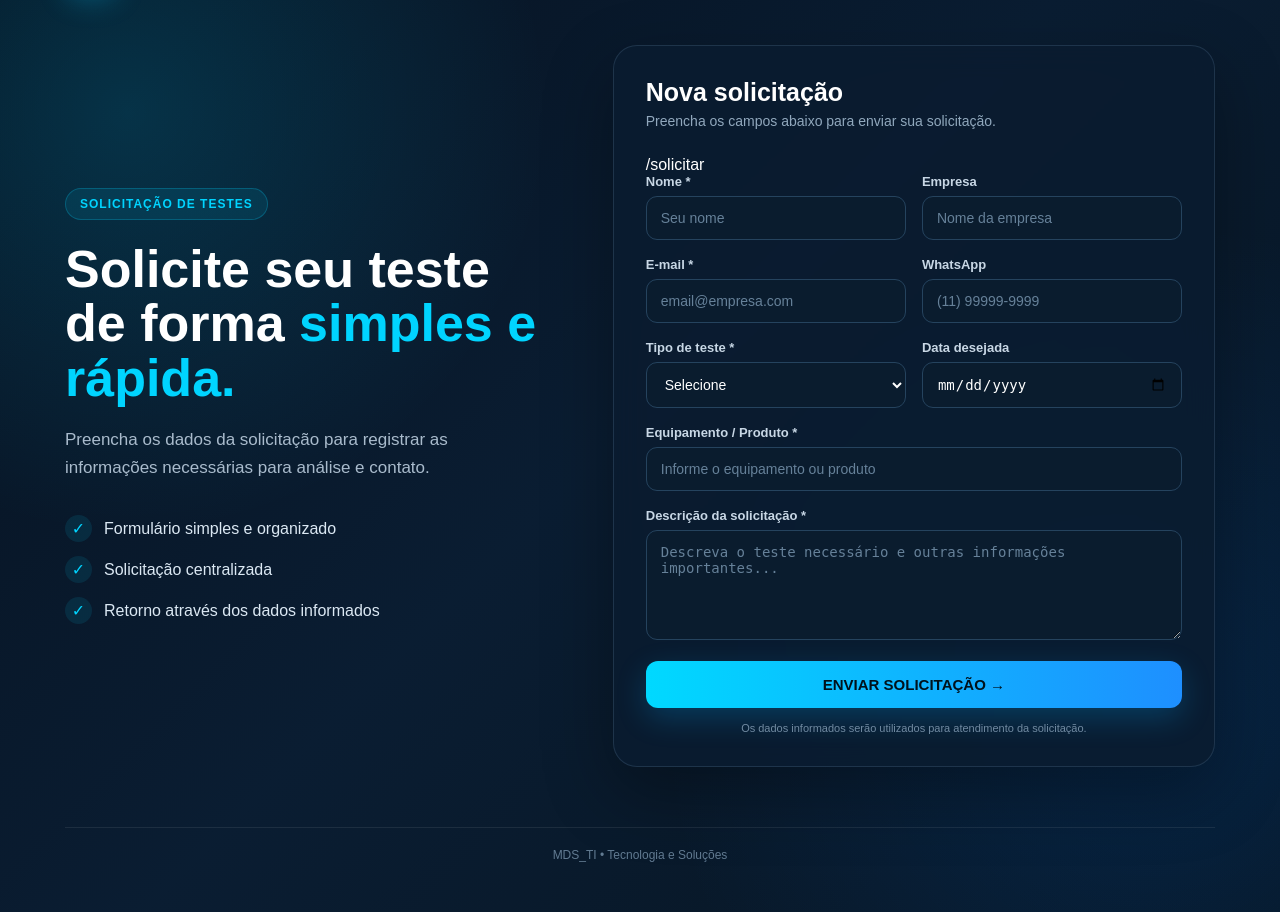
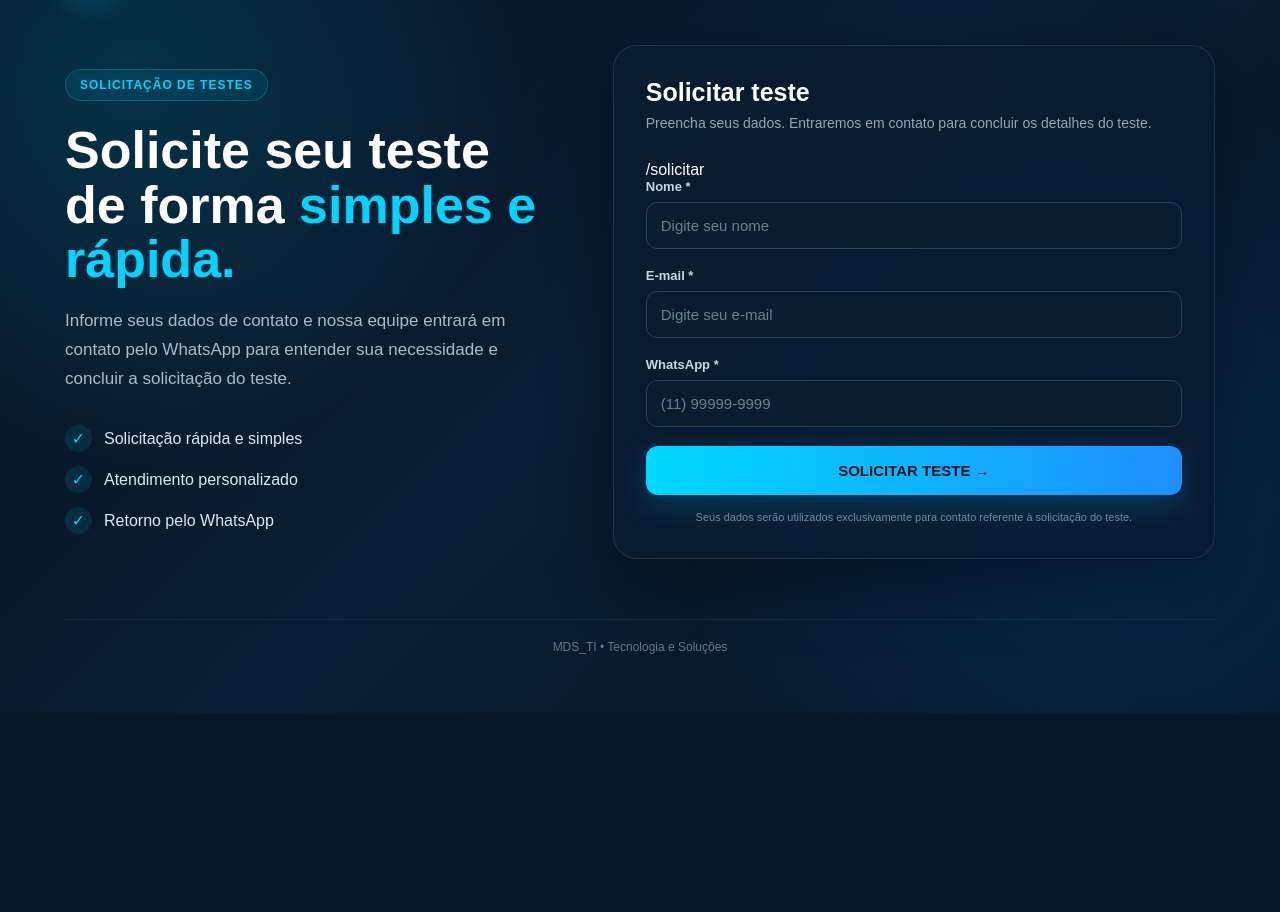
Before and after one commit to marcioecofabril-hub/MDS-TI-Solicitacao, a Flask app: page / in a window 1280 px wide. Shown: the part 87-999 px from the top of the page. After the commit the page ends 800 px from the top, so only its background shows below. Run offline with Flask 3, Linux system fonts and the light colour scheme.

Commit message:
Update index.html

```diff
--- a/templates/index.html
+++ b/templates/index.html
@@ -61,7 +61,6 @@
         .logo-icon {
             width: 52px;
             height: 52px;
-
             border-radius: 15px;
 
             display: flex;
@@ -71,8 +70,7 @@
             font-size: 23px;
             font-weight: 800;
 
-            background:
-                linear-gradient(
+            background: linear-gradient(
                 135deg,
                 #00d4ff,
                 #0077ff
@@ -107,7 +105,7 @@
             align-items: center;
         }
 
-        /* LADO ESQUERDO */
+        /* APRESENTAÇÃO */
 
         .hero-tag {
             display: inline-block;
@@ -207,6 +205,7 @@
         .card-subtitle {
             color: #91a8bd;
             font-size: 14px;
+            line-height: 1.5;
             margin-bottom: 27px;
         }
 
@@ -222,28 +221,36 @@
 
             color: #7ff0bb;
 
-            border-radius: 12px;
+            border-radius: 14px;
 
-            padding: 14px;
-            margin-bottom: 20px;
+            padding: 20px;
+
+            margin-bottom: 22px;
+
+            line-height: 1.6;
+        }
+
+        .success-title {
+            font-size: 18px;
+            font-weight: 800;
+            margin-bottom: 6px;
+        }
+
+        .success-text {
+            font-size: 14px;
+            color: #b8f7da;
         }
 
         /* CAMPOS */
 
-        .row {
-            display: grid;
-            grid-template-columns: 1fr 1fr;
-            gap: 16px;
-        }
-
         .field {
-            margin-bottom: 17px;
+            margin-bottom: 19px;
         }
 
         label {
             display: block;
 
-            margin-bottom: 7px;
+            margin-bottom: 8px;
 
             color: #c8d7e5;
 
@@ -251,9 +258,7 @@
             font-weight: 600;
         }
 
-        input,
-        select,
-        textarea {
+        input {
             width: 100%;
 
             border:
@@ -264,38 +269,25 @@
             background: #0a1c2e;
             color: #ffffff;
 
-            padding: 13px 14px;
+            padding: 14px;
 
-            font-size: 14px;
+            font-size: 15px;
 
             outline: none;
 
             transition: 0.2s;
         }
 
-        input::placeholder,
-        textarea::placeholder {
+        input::placeholder {
             color: #668199;
         }
 
-        input:focus,
-        select:focus,
-        textarea:focus {
+        input:focus {
             border-color: #00cfff;
 
             box-shadow:
                 0 0 0 3px
                 rgba(0, 207, 255, 0.09);
-        }
-
-        textarea {
-            min-height: 110px;
-            resize: vertical;
-        }
-
-        select option {
-            background: #0a1c2e;
-            color: #ffffff;
         }
 
         /* BOTÃO */
@@ -306,7 +298,7 @@
             border: 0;
             border-radius: 12px;
 
-            padding: 15px;
+            padding: 16px;
 
             cursor: pointer;
 
@@ -348,6 +340,8 @@
 
             font-size: 11px;
 
+            line-height: 1.5;
+
             margin-top: 14px;
         }
 
@@ -355,7 +349,6 @@
 
         footer {
             margin-top: 60px;
-
             padding-top: 20px;
 
             border-top:
@@ -388,21 +381,34 @@
                 padding: 22px 16px 35px;
             }
 
-            .row {
-                grid-template-columns: 1fr;
-                gap: 0;
+            .header {
+                margin-bottom: 65px;
             }
 
             .hero h1 {
                 font-size: 36px;
             }
 
+            .hero p {
+                font-size: 16px;
+            }
+
             .card {
-                padding: 22px;
+                padding: 25px 22px;
+                border-radius: 20px;
             }
 
             .security {
                 display: none;
+            }
+
+            .logo-icon {
+                width: 48px;
+                height: 48px;
+            }
+
+            .logo-name {
+                font-size: 25px;
             }
         }
     </style>
@@ -436,7 +442,7 @@
     </header>
 
 
-    <!-- PRINCIPAL -->
+    <!-- CONTEÚDO PRINCIPAL -->
 
     <main class="main">
 
@@ -454,8 +460,9 @@
             </h1>
 
             <p>
-                Preencha os dados da solicitação para registrar
-                as informações necessárias para análise e contato.
+                Informe seus dados de contato e nossa equipe
+                entrará em contato pelo WhatsApp para entender
+                sua necessidade e concluir a solicitação do teste.
             </p>
 
 
@@ -468,7 +475,7 @@
                     </div>
 
                     <div>
-                        Formulário simples e organizado
+                        Solicitação rápida e simples
                     </div>
 
                 </div>
@@ -481,7 +488,7 @@
                     </div>
 
                     <div>
-                        Solicitação centralizada
+                        Atendimento personalizado
                     </div>
 
                 </div>
@@ -494,7 +501,7 @@
                     </div>
 
                     <div>
-                        Retorno através dos dados informados
+                        Retorno pelo WhatsApp
                     </div>
 
                 </div>
@@ -509,29 +516,38 @@
         <section class="card">
 
             <h2 class="card-title">
-                Nova solicitação
+                Solicitar teste
             </h2>
 
             <p class="card-subtitle">
-                Preencha os campos abaixo para enviar sua solicitação.
+                Preencha seus dados. Entraremos em contato
+                para concluir os detalhes do teste.
             </p>
 
 
             {% if sucesso %}
 
                 <div class="success">
-                    ✓ Obrigado, {{ nome }}.
-                    Sua solicitação foi registrada com sucesso.
+
+                    <div class="success-title">
+                        ✓ Solicitação recebida!
                     </div>
 
-            {% endif %}
+                    <div class="success-text">
+                        Obrigado, {{ nome }}.
+                        Entraremos em contato pelo WhatsApp informado
+                        para dar continuidade e concluir os detalhes
+                        do teste.
+                    </div>
+
+                </div>
+
+            {% else %}
 
 
                 /solicitar
 
-                <!-- NOME / EMPRESA -->
-
-                <div class="row">
+                    <!-- NOME -->
 
                     <div class="field">
 
@@ -543,34 +559,15 @@
                             id="nome"
                             type="text"
                             name="nome"
-                            placeholder="Seu nome"
+                            placeholder="Digite seu nome"
+                            autocomplete="name"
                             required
                         >
 
                     </div>
 
 
-                    <div class="field">
-
-                        <label for="empresa">
-                            Empresa
-                        </label>
-
-                        <input
-                            id="empresa"
-                            type="text"
-                            name="empresa"
-                            placeholder="Nome da empresa"
-                        >
-
-                    </div>
-
-                </div>
-
-
-                <!-- EMAIL / WHATSAPP -->
-
-                <div class="row">
+                    <!-- EMAIL -->
 
                     <div class="field">
 
@@ -582,17 +579,20 @@
                             id="email"
                             type="email"
                             name="email"
-                            placeholder="email@empresa.com"
+                            placeholder="Digite seu e-mail"
+                            autocomplete="email"
                             required
                         >
 
                     </div>
 
 
+                    <!-- WHATSAPP -->
+
                     <div class="field">
 
                         <label for="whatsapp">
-                            WhatsApp
+                            WhatsApp *
                         </label>
 
                         <input
@@ -600,104 +600,9 @@
                             type="tel"
                             name="whatsapp"
                             placeholder="(11) 99999-9999"
-                        >
-
-                    </div>
-
-                </div>
-
-
-                <!-- TIPO / DATA -->
-
-                <div class="row">
-
-                    <div class="field">
-
-                        <label for="tipo_teste">
-                            Tipo de teste *
-                        </label>
-
-                        <select
-                            id="tipo_teste"
-                            name="tipo_teste"
+                            autocomplete="tel"
                             required
                         >
-
-                            <option value="">
-                                Selecione
-                            </option>
-
-                            <option value="Funcional">
-                                Teste funcional
-                            </option>
-
-                            <option value="Eletrico">
-                                Teste elétrico
-                            </option>
-
-                            <option value="Inspecao">
-                                Inspeção
-                            </option>
-
-                            <option value="Outro">
-                                Outro
-                            </option>
-
-                        </select>
-
-                    </div>
-
-
-                    <div class="field">
-
-                        <label for="data">
-                            Data desejada
-                        </label>
-
-                        <input
-                            id="data"
-                            type="date"
-                            name="data"
-                        >
-
-                    </div>
-
-                </div>
-
-
-                <!-- EQUIPAMENTO -->
-
-                <div class="field">
-
-                    <label for="equipamento">
-                        Equipamento / Produto *
-                    </label>
-
-                    <input
-                        id="equipamento"
-                        type="text"
-                        name="equipamento"
-                        placeholder="Informe o equipamento ou produto"
-                        required
-                    >
-
-                </div>
-
-
-                <!-- DESCRIÇÃO -->
-
-                <div class="field">
-
-                    <label for="descricao">
-                        Descrição da solicitação *
-                    </label>
-
-                    <textarea
-                        id="descricao"
-                        name="descricao"
-                        placeholder="Descreva o teste necessário e outras informações importantes..."
-                        required
-                    ></textarea>
 
                     </div>
 
@@ -705,16 +610,19 @@
                     <!-- BOTÃO -->
 
                     <button type="submit">
-                    ENVIAR SOLICITAÇÃO →
+                        SOLICITAR TESTE →
                     </button>
 
 
                     <div class="privacy">
-                    Os dados informados serão utilizados
-                    para atendimento da solicitação.
+                        Seus dados serão utilizados exclusivamente
+                        para contato referente à solicitação do teste.
                     </div>
 
                 </form>
+
+
+            {% endif %}
 
         </section>
 
```
Lines whose indentation alone changed are shown as unchanged.
